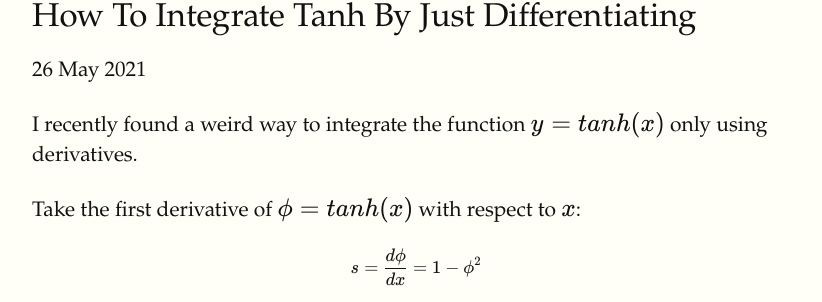
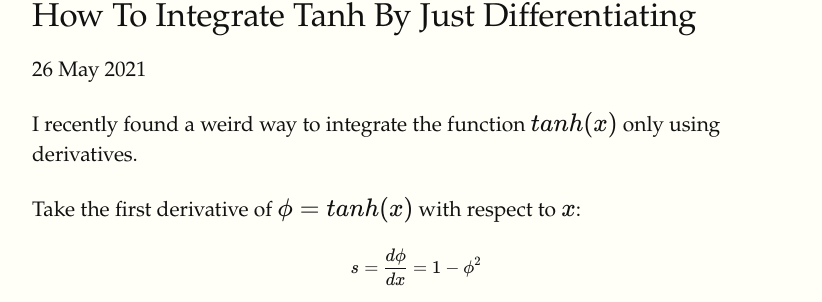
Before and after one commit to kozleo/kozleo.github.io, a Jekyll site: the page built from _posts/2021-5-26-How-to-Integrate-Tanh-by-Just-Differentiating.md, in a window 1280 px wide. Shown: the part 177-479 px from the top of the page, without its empty margins (224-1046 px from the left). Built offline with Jekyll 4.4.1, drawn with Linux system fonts in a browser that asks for light colours; our own code applies the rules of GitHub Pages for plain Markdown files.

```diff
--- a/_posts/2021-5-26-How-to-Integrate-Tanh-by-Just-Differentiating.md
+++ b/_posts/2021-5-26-How-to-Integrate-Tanh-by-Just-Differentiating.md
@@ -1,4 +1,4 @@
-I recently found a weird way to integrate the function $$y = tanh(x)$$ only using derivatives.
+I recently found a weird way to integrate the function $$tanh(x)$$ only using derivatives.
 
 Take the first derivative of $$\phi = tanh(x)$$ with respect to $$x$$:
 
```
